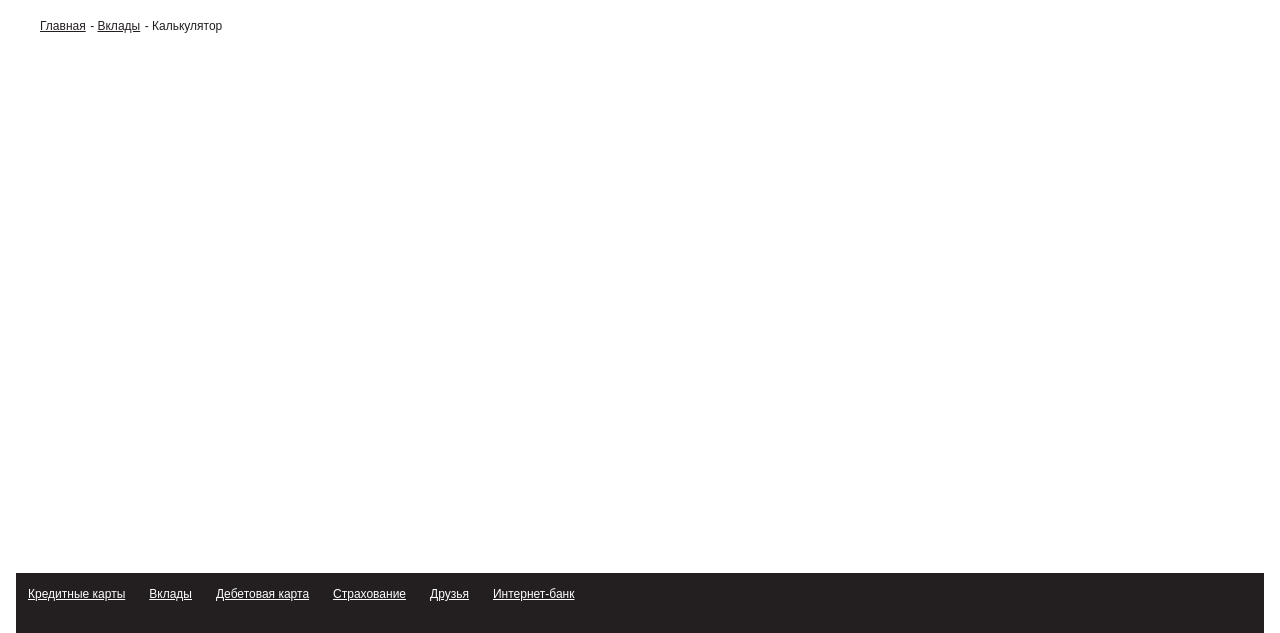
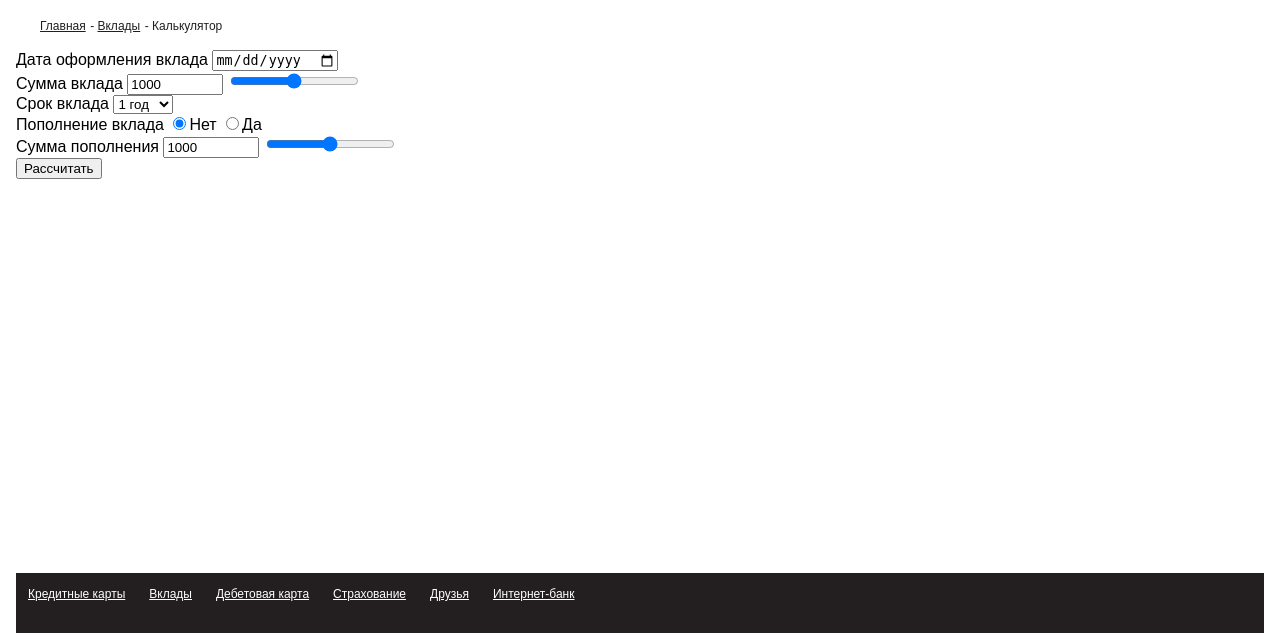
Before and after one commit to surdeus/iqonline_wd_test, a PHP site: page / in a window 1280 px wide. Shown: the part 167-800 px from the top of the page. Run offline with PHP 8.4, Linux system fonts and the light colour scheme.

Commit message:
Basics of calculator is implemented.

```diff
--- a/index.php
+++ b/index.php
@@ -6,6 +6,8 @@
 <meta charset="UTF-8">
 <link rel="stylesheet" type="text/css" href="styles.css">
 <link rel="shortcut icon" href="wbp_logo.png" type="image/png">
+<script src="script.js"></script>
+
 <title>Калькулятор - World Bank Publications</title>
 
 </head>
@@ -45,6 +47,53 @@
   <li><a href="#">Калькулятор</a></li>
 </ul>
 
+<form id="calc-form" class="calc" action="" method="post">
+  <div class="line">
+    <label for="date">Дата оформления вклада</label>
+    <input id="date" type="date"></input>
+  <line>
+
+  <div class="line">
+    <label for="sum">Сумма вклада</label>
+    <input id="sum" type="number" min="1000" max="3000000" value="1000"></input>
+    <!-- Библиотека не использована, т. к. это легко реализуется
+         встроенными возможностями DOM-модели -->
+    <input id="sum-range" class="range" type="range"
+      min="1000" step="1000" max="3000000"
+      oninput="updateNumberByRange('sum')"></input>
+  </div>
+
+  <div class="line">
+    <label for="time" >Срок вклада</label>
+    <select name="time" id="time">
+      <option value="1">1 год</option>
+      <option value="2">2 года</option>
+      <option value="3">3 года</option>
+      <option value="4">4 года</option>
+      <option value="5">5 лет</option>
+    </select>
+  </div>
+
+
+  <div id="should-refill" class="line">
+    <label for="should-refill">Пополнение вклада</label>
+    <input type="radio" name="should-refill" value="no" checked>Нет</input>
+    <input type="radio" name="should-refill" value="yes">Да</input>
+  </div>
+
+  <div class="line">
+    <label for="subadj">Сумма пополнения</label>
+    <input id="sumadj" type="number" min="1000" max="3000000" value="1000"></input>
+    <input id="sumadj-range" class="range" type="range"
+      min="1000" step="1000" max="3000000"
+      oninput="updateNumberByRange('sumadj')"></input>
+  </div>
+
+  <div class="line">
+    <button type="submit">Рассчитать</button>
+  </div>
+</form>
+
 <footer>
   <a href="#">Кредитные карты</a>
   <a href="#">Вклады</a>
--- /dev/null
+++ b/script.js
@@ -0,0 +1,4 @@
+function updateNumberByRange (rangeId) {
+	document.getElementById(rangeId).value =
+		document.getElementById(rangeId+"-range").value ;
+}
--- a/styles.css
+++ b/styles.css
@@ -15,7 +15,6 @@ html {
 }
 
 body {
-  position : related ;
 }
 
 /* Header. */
@@ -137,6 +136,15 @@ ul.breadcrumb li:last-of-type a {
   text-decoration : none ;
 }
 
+/* Calculator. */
+
+form.line {
+  display : flex ;
+  flex-direction : row ;
+  flex-wrap : wrap ;
+}
+
+
 /* Footer. */
 
 footer {
```
